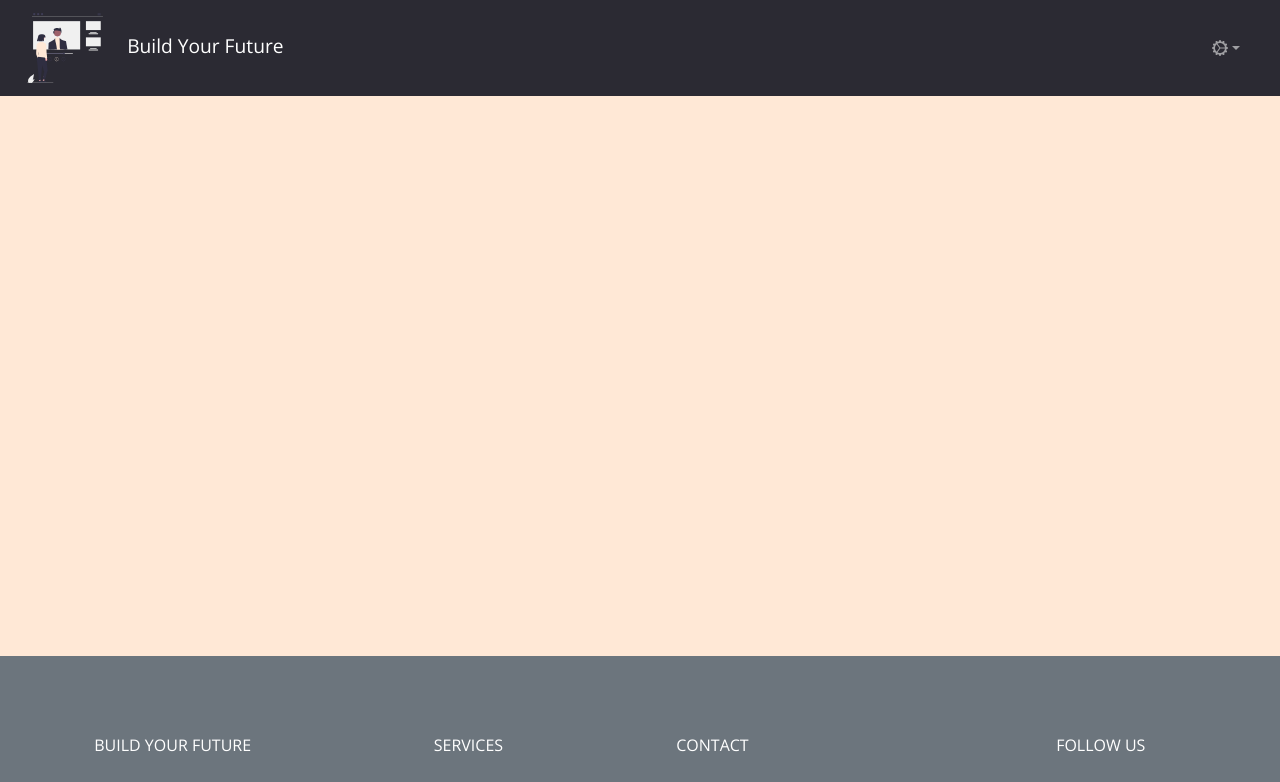
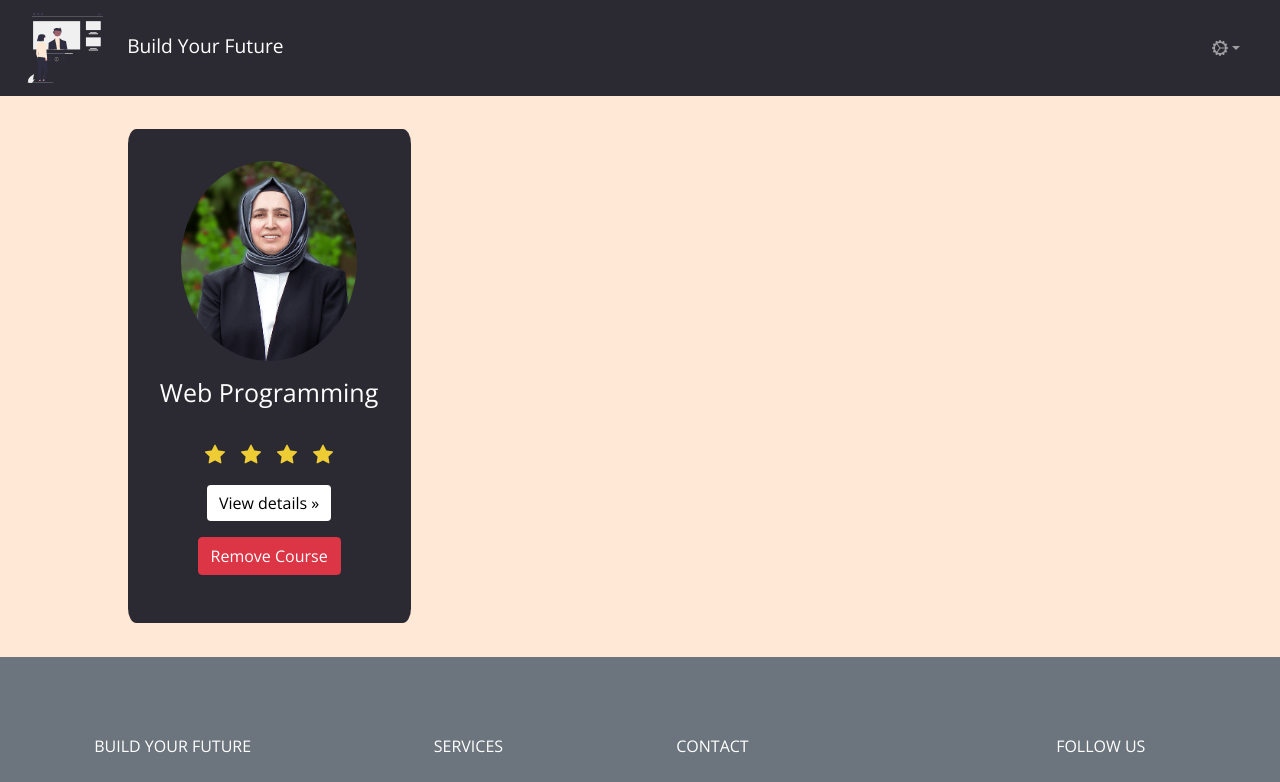
Before and after one commit to Naivedh/Build-your-future-frontend, a React (Create React App) app: page /favourite in a window 1280 px wide. Shown: the top 782 px of the page. Built offline with nearby package versions, Linux system fonts and the light colour scheme.

Commit message:
adding favourite

```diff
--- a/src/components/Card.js
+++ b/src/components/Card.js
@@ -13,19 +13,15 @@ const renderCourseNames = (courses) => {
   return courseName;
 };
 
-const Card = (data, isTutorData, isEditable) =>{
-
-
+const Card = (data, isTutorData, isEditable) => {
   const [courseData, setCourseData] = useState(null);
 
   const courseEditHandler = (course) => () => {
     setCourseData(course);
-    }
+  };
 
+  return data.map((dataPoint) => {
     return (
-  data.map((dataPoint) => {
-    return (
-
       <div className="col-lg-4" key={dataPoint._id}>
         <div
           className={`card__content ${
@@ -35,7 +31,12 @@ return (
           <div className="row justify-content-end">
             {isEditable ? (
               <div className="card__editable">
-              <a data-toggle="modal" data-target="#exampleModal" className="text-right link-dark" onClick={courseEditHandler(dataPoint)}>
+                <a
+                  data-toggle="modal"
+                  data-target="#exampleModal"
+                  className="text-right link-dark"
+                  onClick={courseEditHandler(dataPoint)}
+                >
                   <i class="bi bi-pencil-square"></i>
                 </a>
               </div>
@@ -86,12 +87,26 @@ return (
             )}
           </div>
         </div>
-        <div class="modal fade" id="exampleModal" tabindex="-1" role="dialog" aria-labelledby="exampleModalLabel" aria-hidden="true">
+        <div
+          class="modal fade"
+          id="exampleModal"
+          tabindex="-1"
+          role="dialog"
+          aria-labelledby="exampleModalLabel"
+          aria-hidden="true"
+        >
           <div class="modal-dialog" role="document">
             <div class="modal-content">
               <div class="modal-header">
-        <h5 class="modal-title" id="exampleModalLabel">Modal title</h5>
-        <button type="button" class="close" data-dismiss="modal" aria-label="Close">
+                <h5 class="modal-title" id="exampleModalLabel">
+                  Modal title
+                </h5>
+                <button
+                  type="button"
+                  class="close"
+                  data-dismiss="modal"
+                  aria-label="Close"
+                >
                   <span aria-hidden="true">&times;</span>
                 </button>
               </div>
@@ -105,9 +120,10 @@ return (
                     id="course_name"
                     placeholder="XYZ"
                     value={courseData?.name}
-                    onChange={(e)=> setCourseData({ ...courseData, name: e.target.value }) }
+                    onChange={(e) =>
+                      setCourseData({ ...courseData, name: e.target.value })
+                    }
                     required
-
                   />
                 </div>
 
@@ -120,7 +136,9 @@ return (
                     id="description"
                     placeholder="Please enter your description"
                     value={courseData?.desc}
-                    onChange={(e)=>setCourseData({ ...courseData, desc: e.target.value }) }
+                    onChange={(e) =>
+                      setCourseData({ ...courseData, desc: e.target.value })
+                    }
                   />
                 </div>
                 <div className="form-group">
@@ -136,18 +154,25 @@ return (
                 </div>
 
                 <br />
-
               </div>
               <div class="modal-footer">
-        <button type="button" class="btn btn-secondary" data-dismiss="modal">Close</button>
-        <button type="button" class="btn btn-primary">Save changes</button>
+                <button
+                  type="button"
+                  class="btn btn-secondary"
+                  data-dismiss="modal"
+                >
+                  Close
+                </button>
+                <button type="button" class="btn btn-primary">
+                  Save changes
+                </button>
               </div>
             </div>
           </div>
         </div>
       </div>
     );
-  })
-)}
+  });
+};
 
 export default Card;
--- a/src/components/Favorite.js
+++ b/src/components/Favorite.js
@@ -3,17 +3,16 @@ import { useParams, useNavigate } from "react-router-dom";
 import { useTutor } from "../TutorContextProvider";
 
 import "../css/Tutor_Course.css";
-import Card from "./Card";
+import "../css/Home.css";
+import "../css/Card.css";
 
 const Favourite = () => {
   const data = useTutor();
   const params = useParams();
 
 
-  const tutor = data.instructors.find((tutor) => tutor._id === params.id);
 
-  const submitSignUpData = async () => {
-  }
+  const submitSignUpData = async () => {};
   // useEffect(() => {
   //   if (tutor === undefined) {
   //     navigate("/error");
@@ -21,32 +20,38 @@ const Favourite = () => {
   //   // eslint-disable-next-line react-hooks/exhaustive-deps
   // }, []);
 
-  if (tutor === undefined) {
-    return "";
-  }
-
   return (
     <div className="container">
-
-      <div className="row course__heading">
-        <p>Courses</p>
-      </div>
       <div className="row home__row">
-        {/* false :is tutor false:cannot edit */}
-        {Card(tutor.courses, false, false)}
-        {false ? null : (
-          <div className="home__tutor col-lg-4">
-            <div className="tutor__course__add">
-              <div>
-                <i className="bi bi-plus" data-toggle="modal" data-target="#exampleModal"></i>
-              </div>
+        <div class="col-lg-4">
+          <div class="card__content card__content__nohover">
+            <div class="row justify-content-end"></div>
+            <div class="row justify-content-center">
+              <img
+                src="../../static/_1.webp"
+                alt="Web Programming"
+                class="rounded-circle home__portrait"
+              />
+              <h5>Web Programming</h5>
+              <p class="card-text home__tutor__stars mb-0">
+                <small class="text-muted">
+                  <i class="bi bi-star-fill"></i>
+                  <i class="bi bi-star-fill"></i>
+                  <i class="bi bi-star-fill"></i>
+                  <i class="bi bi-star-fill"></i>
+                </small>
+              </p>
+              <p></p>
+              <a href="/course/asdklaskdlaksd">
+                <p class="btn btn-secondary card__button">View details »</p>
+              </a>
+              <a href="/course/asdklaskdlaksd">
+                <p class="btn btn-danger">Remove Course</p>
+              </a>
             </div>
           </div>
-        )}
+        </div>
       </div>
-
-
-
     </div>
   );
 };
--- a/src/components/SignUp.js
+++ b/src/components/SignUp.js
@@ -162,6 +162,8 @@ const SignUp = () => {
                 {isTutor ? (
                   <div className="form-group">
                     <div className="form-group">
+
+
                       <label htmlFor="starthr">Starting Time</label>
                       <input
                         className="form-control"
```
Lines whose indentation alone changed are shown as unchanged.
